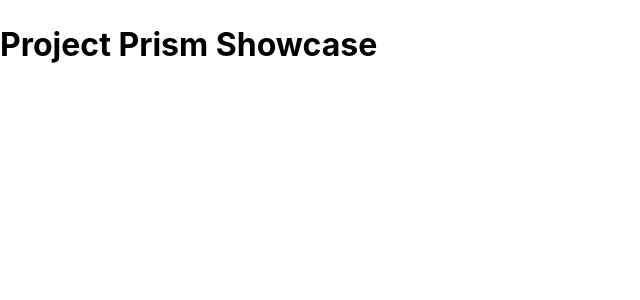
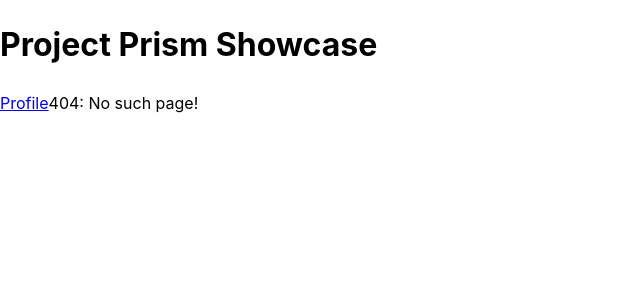
Before and after one commit to ysongh/Project-Prism-Showcase, a React (Vite) app in the folder reactjs/: page / in a window 1280 px wide. Shown: the top 300 px of the page, without its empty margins (0-640 px from the left). Built offline with nearby package versions, Linux system fonts and the light colour scheme.

Commit message:
feat: install 'wouter'

```diff
--- a/reactjs/package.json
+++ b/reactjs/package.json
@@ -11,7 +11,8 @@
   },
   "dependencies": {
     "react": "^18.3.1",
-    "react-dom": "^18.3.1"
+    "react-dom": "^18.3.1",
+    "wouter": "2.12.0"
   },
   "devDependencies": {
     "@eslint/js": "^9.9.0",
--- a/reactjs/src/App.jsx
+++ b/reactjs/src/App.jsx
@@ -1,10 +1,20 @@
-
+import { Link, Route, Switch } from "wouter";
 
 function App() {
 
   return (
     <>
       <h1>Project Prism Showcase</h1>
+      <Link href="/users/bob">Profile</Link>
+      <Switch>
+
+        <Route path="/users/:name">
+          {(params) => <>Hello, {params.name}!</>}
+        </Route>
+
+        {/* Default route in a switch */}
+        <Route>404: No such page!</Route>
+      </Switch>
     </>
   )
 }
```
Also changed, not shown: 1 other file (tests, documents, lock files or other folders).
